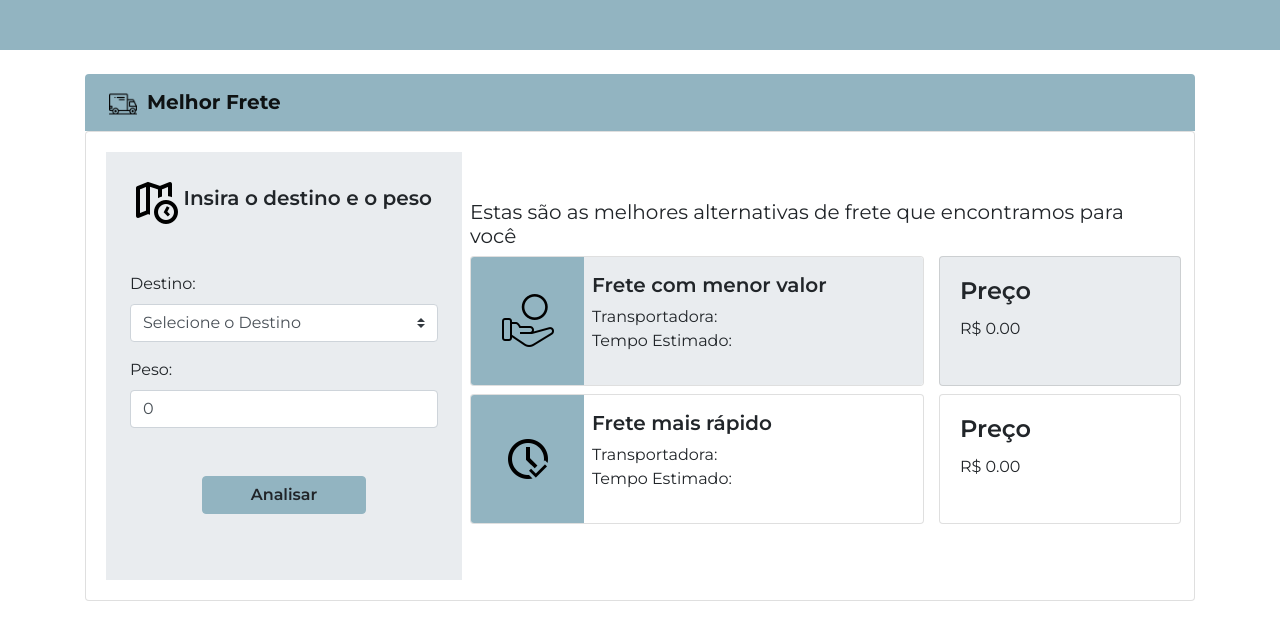
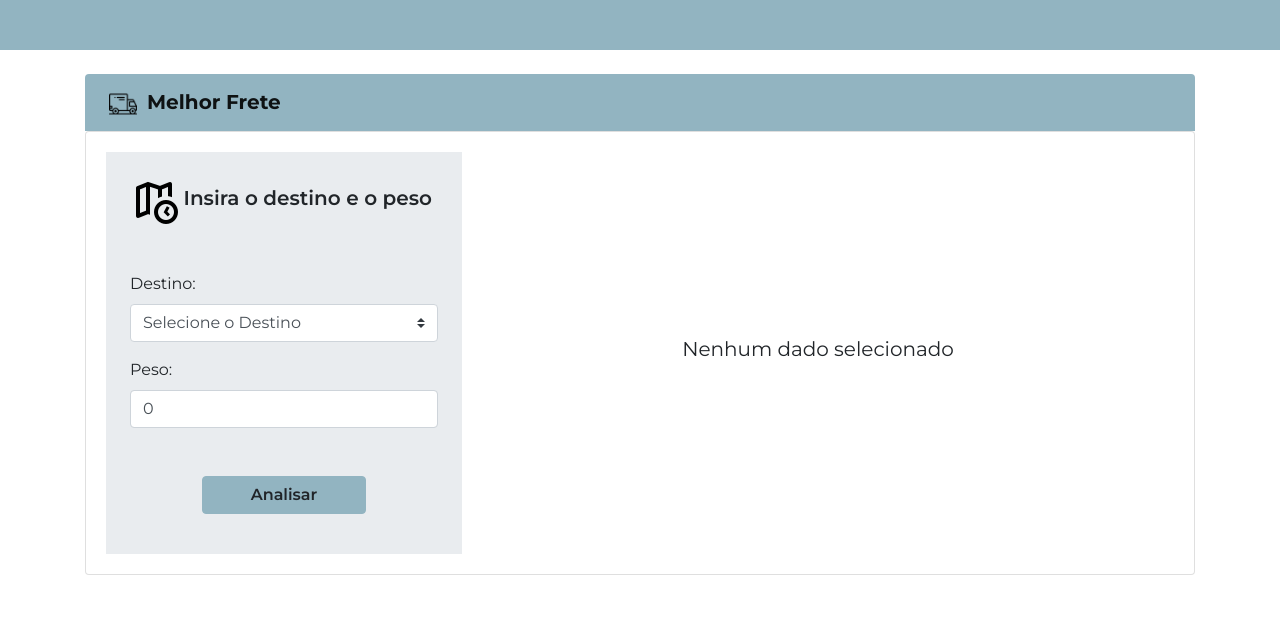
Before and after one commit to eltonls/desafio-coorlab, a Vue app in the folder code/: page / in a window 1280 px wide. Shown: the top 640 px of the page. Built offline with nearby package versions, Linux system fonts and the light colour scheme; data requests are answered from the project's data file.

Commit message:
feat: Adicionada renderização condicional dos cards de preço

```diff
--- a/code/src/components/BestTransport.vue
+++ b/code/src/components/BestTransport.vue
@@ -20,7 +20,11 @@
           <b-col cols="4">
             <BestTransportForm @formSubmit="submitFormHandler" />
           </b-col>
-          <b-col cols="8" class="px-2 py-5">
+          <b-col
+            cols="8"
+            class="px-2 py-5 d-flex justify-content-center align-items-center"
+          >
+            <div v-if="this.cotaDeMenorPreco">
               <h3 class="h5 font-weight-normal">
                 Estas são as melhores alternativas de frete que encontramos para
                 você
@@ -39,6 +43,10 @@
                 cardTitle="Frete mais rápido"
                 :preco="this.PrecoCotaRapida"
               />
+            </div>
+            <div v-if="!this.cotaDeMenorPreco" class="d-flex">
+              <h3 class="h5 font-weight-normal">Nenhum dado selecionado</h3>
+            </div>
           </b-col>
         </b-row>
       </b-container>
@@ -66,8 +74,8 @@ export default {
     return {
       appName,
       cotacoes: null,
-      cotaDeMenorPreco: {},
-      cotaMaisRapida: {},
+      cotaDeMenorPreco: null,
+      cotaMaisRapida: null,
       precoCotaEconomica: 0,
       PrecoCotaRapida: 0
     };
```
Lines whose indentation alone changed are shown as unchanged.
